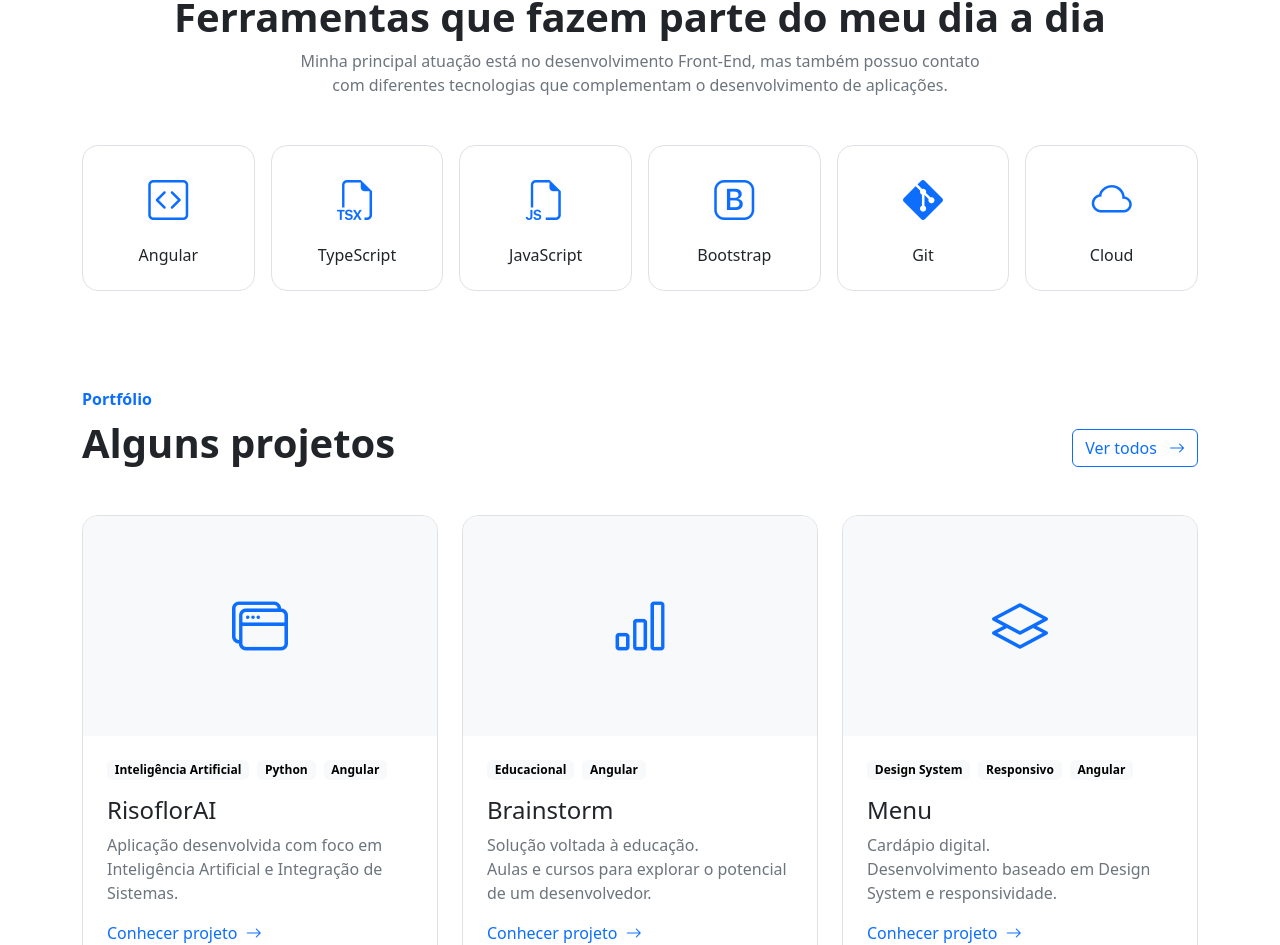
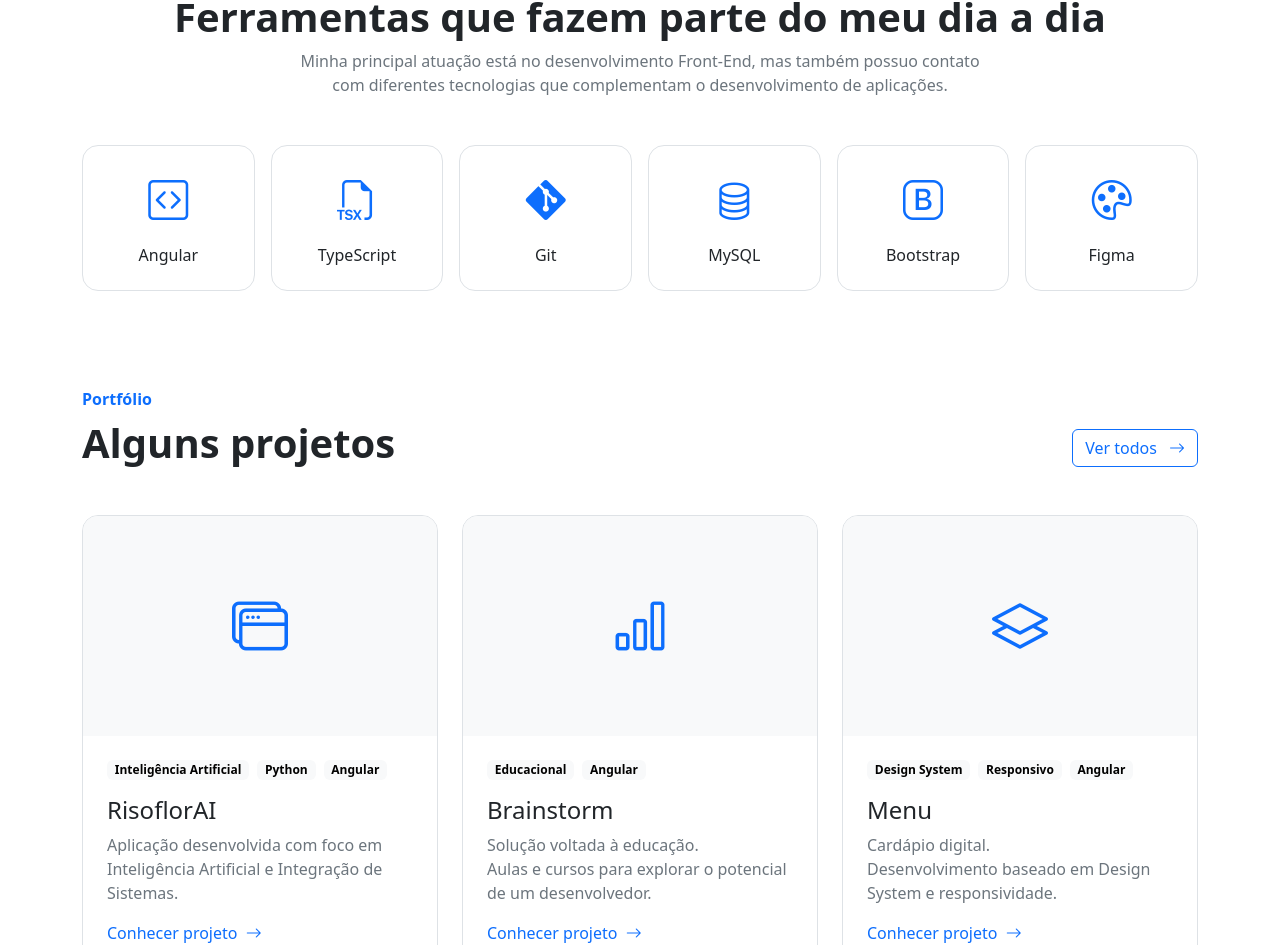
Before and after one commit to ronaldosabino/professional-portfolio, an Angular app: page / in a window 1280 px wide. Shown: the part 1744-2689 px from the top of the page. Built offline with nearby package versions, Linux system fonts and the light colour scheme.

Commit message:
feat: update technologies section with new icons and labels for improved clarity

```diff
--- a/src/app/features/home/home.html
+++ b/src/app/features/home/home.html
@@ -356,8 +356,15 @@
 
         <div class="col-6 col-md-4 col-lg-2">
             <div class="border rounded-4 p-4 text-center h-100">
-                <i class="bi bi-filetype-js fs-1 text-primary"></i>
-                <h3 class="fs-6 mt-3 mb-0">JavaScript</h3>
+                <i class="bi bi-git fs-1 text-primary"></i>
+                <h3 class="fs-6 mt-3 mb-0">Git</h3>
+            </div>
+        </div>
+
+        <div class="col-6 col-md-4 col-lg-2">
+            <div class="border rounded-4 p-4 text-center h-100">
+                <i class="bi bi-database fs-1 text-primary"></i>
+                <h3 class="fs-6 mt-3 mb-0">MySQL</h3>
             </div>
         </div>
 
@@ -370,15 +377,8 @@
 
         <div class="col-6 col-md-4 col-lg-2">
             <div class="border rounded-4 p-4 text-center h-100">
-                <i class="bi bi-git fs-1 text-primary"></i>
-                <h3 class="fs-6 mt-3 mb-0">Git</h3>
-            </div>
-        </div>
-
-        <div class="col-6 col-md-4 col-lg-2">
-            <div class="border rounded-4 p-4 text-center h-100">
-                <i class="bi bi-cloud fs-1 text-primary"></i>
-                <h3 class="fs-6 mt-3 mb-0">Cloud</h3>
+                <i class="bi bi-palette fs-1 text-primary"></i>
+                <h3 class="fs-6 mt-3 mb-0">Figma</h3>
             </div>
         </div>
 
```
